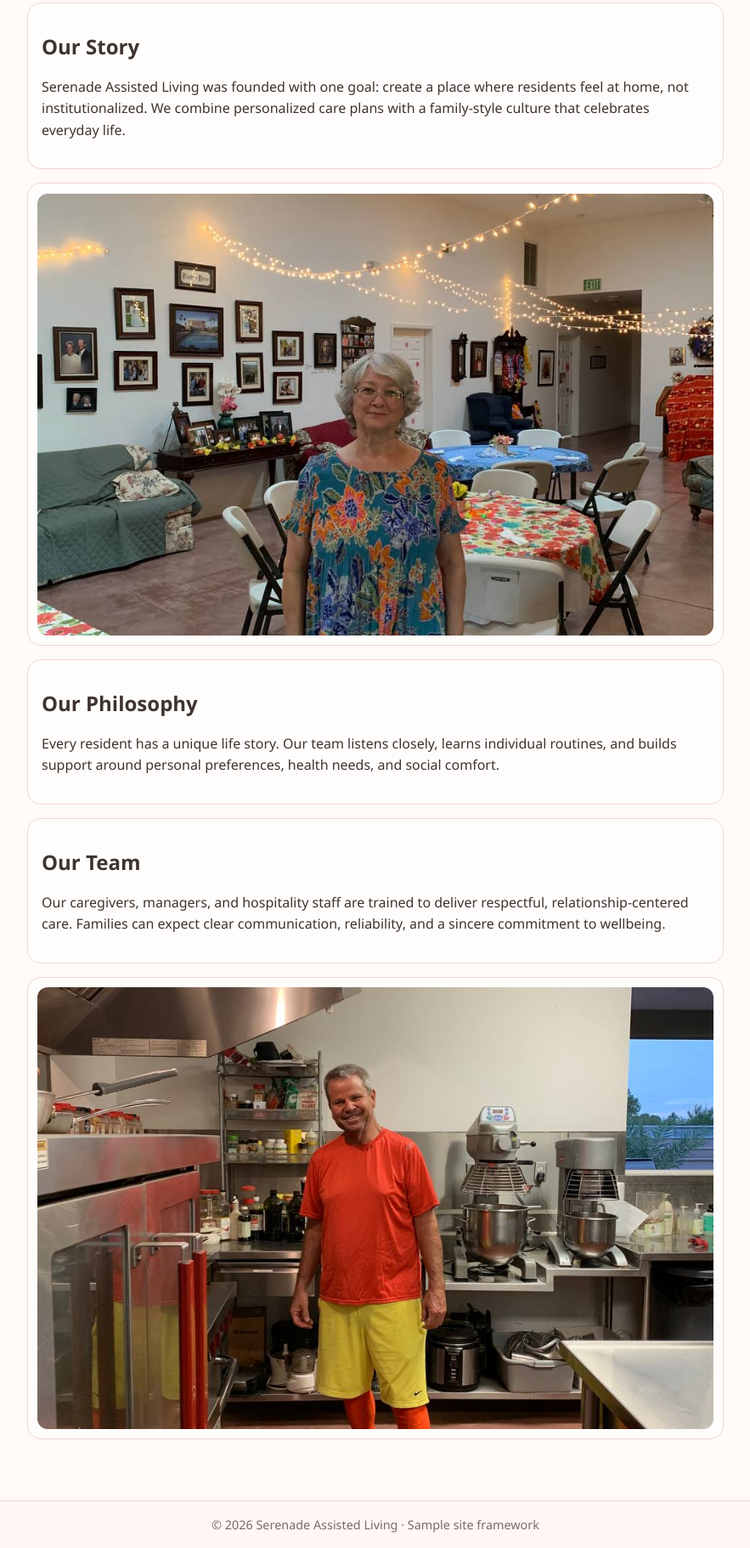
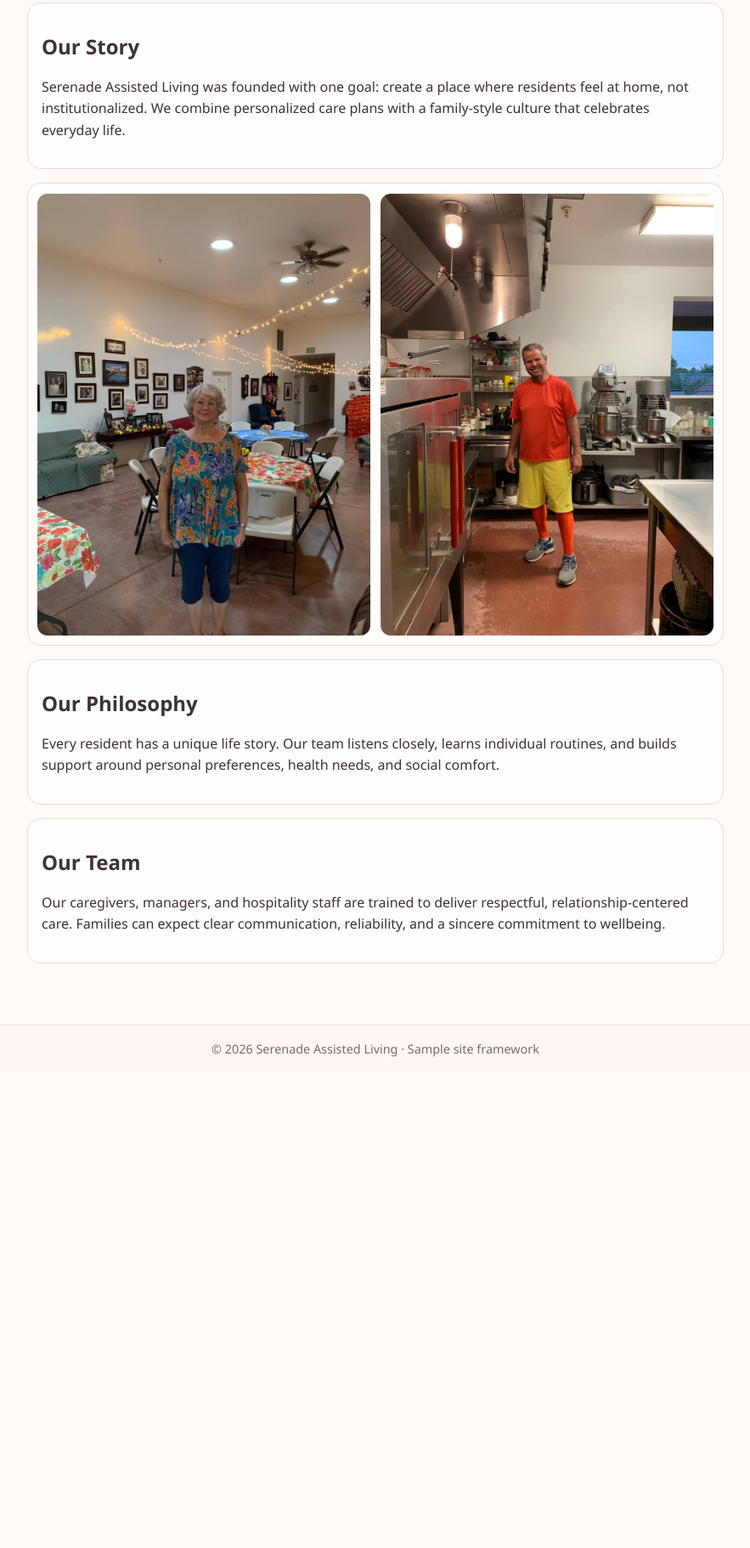
Before and after one commit to Sandonman/serenade-assisted-living-site, a plain HTML site: page about.html in a window 1280 px wide. Shown: the part 164-1986 px from the top of the page at 85% size, without its empty margins (198-1081 px from the left). After the commit the page ends 1426 px from the top, so only its background shows below. Drawn offline with Linux system fonts and the light colour scheme.

Commit message:
Restore fourth home photo and group About photos under Our Story

```diff
--- a/about.html
+++ b/about.html
@@ -32,8 +32,9 @@
       </p>
     </section>
 
-    <section class="card feature-photo">
+    <section class="card feature-photo two-up">
       <img src="assets/images/about/about-1.jpg" alt="Resident in the Serenade great room" />
+      <img src="assets/images/about/about-2.jpg" alt="Serenade team member in the professional kitchen" />
     </section>
 
     <section class="card">
@@ -53,9 +54,6 @@
       </p>
     </section>
 
-    <section class="card feature-photo">
-      <img src="assets/images/about/about-2.jpg" alt="Serenade team member in the professional kitchen" />
-    </section>
   </main>
 
   <footer class="site-footer">
```
Also changed, not shown: index.html (+4 -0 lines).
